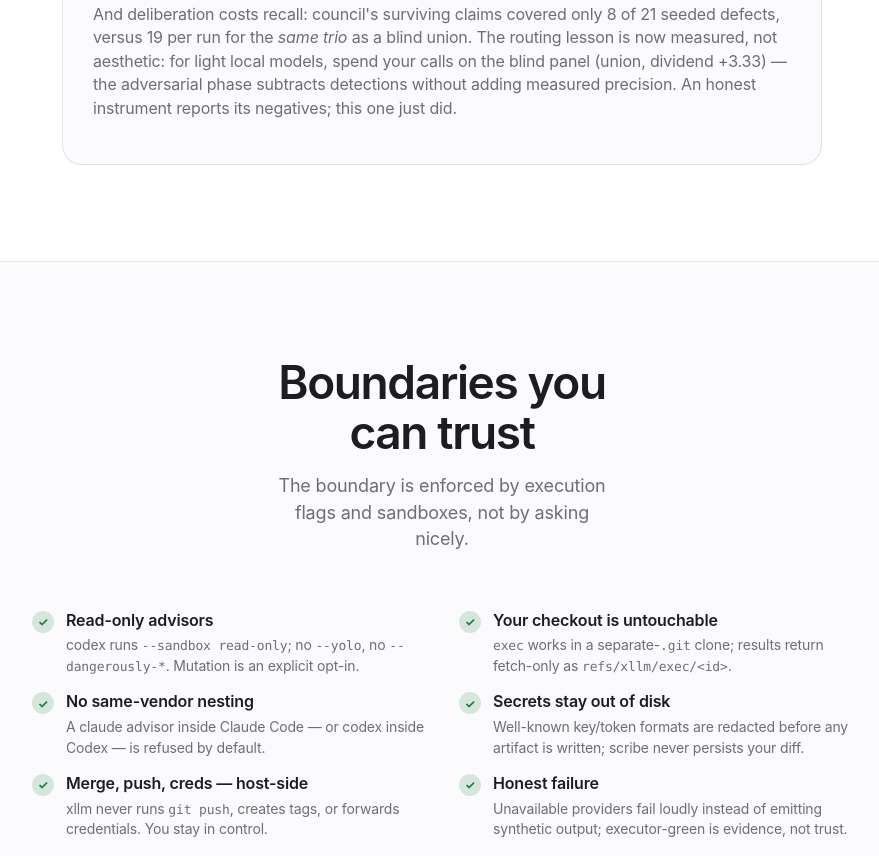
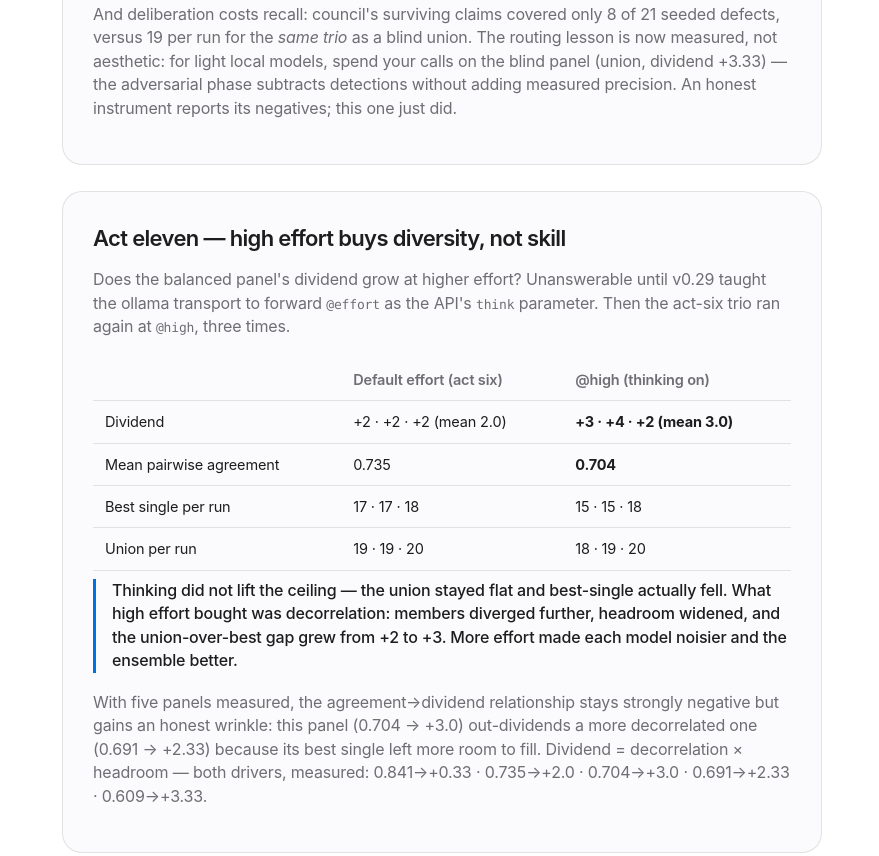
Before and after one commit to kimmingul/xllm, a website: page docs/index.html in a window 1280 px wide. Shown: the part 10148-11004 px from the top of the page, without its empty margins (198-1077 px from the left). Drawn offline with Linux system fonts and the light colour scheme.

Commit message:
docs: 11막 — 고효율은 다양성을 산다 (배당 +2→+3, effort→think로 측정 가능해짐)
act-6 트리오 @high 3회(에러 0): 배당 [+3,+4,+2] 평균 3.0 vs 기본 2.0.
thinking은 천장을 안 올림 — 합집합 유지, 최고 단일 17→15 하락, gemma4
±6 요동(역대 최대). 고효율이 산 것은 탈상관(0.735→0.704)과 여지.
5점 곡선의 정직한 주름: 0.704→+3.0이 0.691→+2.33을 앞섬 — 배당 =
탈상관 × 여지(headroom), 3막 교훈 재확인. FINDINGS 신규 act +
README 11막 + Pages Act eleven. 마지막 open item 해소.

Co-Authored-By: Claude Fable 5 <noreply@anthropic.com>

```diff
--- a/docs/index.html
+++ b/docs/index.html
@@ -537,6 +537,29 @@
          detections without adding measured precision. An honest instrument reports its negatives;
          this one just did.</p>
     </div>
+
+    <div class="finding" style="margin-top:26px">
+      <h3>Act eleven — high effort buys diversity, not skill</h3>
+      <p>Does the balanced panel's dividend grow at higher effort? Unanswerable until v0.29 taught
+         the ollama transport to forward <code>@effort</code> as the API's <code>think</code>
+         parameter. Then the act-six trio ran again at <code>@high</code>, three times.</p>
+      <table class="bt">
+        <tr><th></th><th>Default effort (act six)</th><th>@high (thinking on)</th></tr>
+        <tr><td>Dividend</td><td>+2 · +2 · +2 (mean 2.0)</td><td><b>+3 · +4 · +2 (mean 3.0)</b></td></tr>
+        <tr><td>Mean pairwise agreement</td><td>0.735</td><td><b>0.704</b></td></tr>
+        <tr><td>Best single per run</td><td>17 · 17 · 18</td><td>15 · 15 · 18</td></tr>
+        <tr><td>Union per run</td><td>19 · 19 · 20</td><td>18 · 19 · 20</td></tr>
+      </table>
+      <p class="quote">Thinking did not lift the ceiling — the union stayed flat and best-single
+         actually fell. What high effort bought was decorrelation: members diverged further,
+         headroom widened, and the union-over-best gap grew from +2 to +3. More effort made each
+         model noisier and the ensemble better.</p>
+      <p style="margin-top:18px">With five panels measured, the agreement→dividend relationship
+         stays strongly negative but gains an honest wrinkle: this panel (0.704 → +3.0)
+         out-dividends a more decorrelated one (0.691 → +2.33) because its best single left more
+         room to fill. Dividend = decorrelation × headroom — both drivers, measured: 0.841→+0.33 ·
+         0.735→+2.0 · 0.704→+3.0 · 0.691→+2.33 · 0.609→+3.33.</p>
+    </div>
   </div>
 </section>
 
```
Also changed, not shown: benchmarks/FINDINGS.md (+35 -0 lines), README.md.
